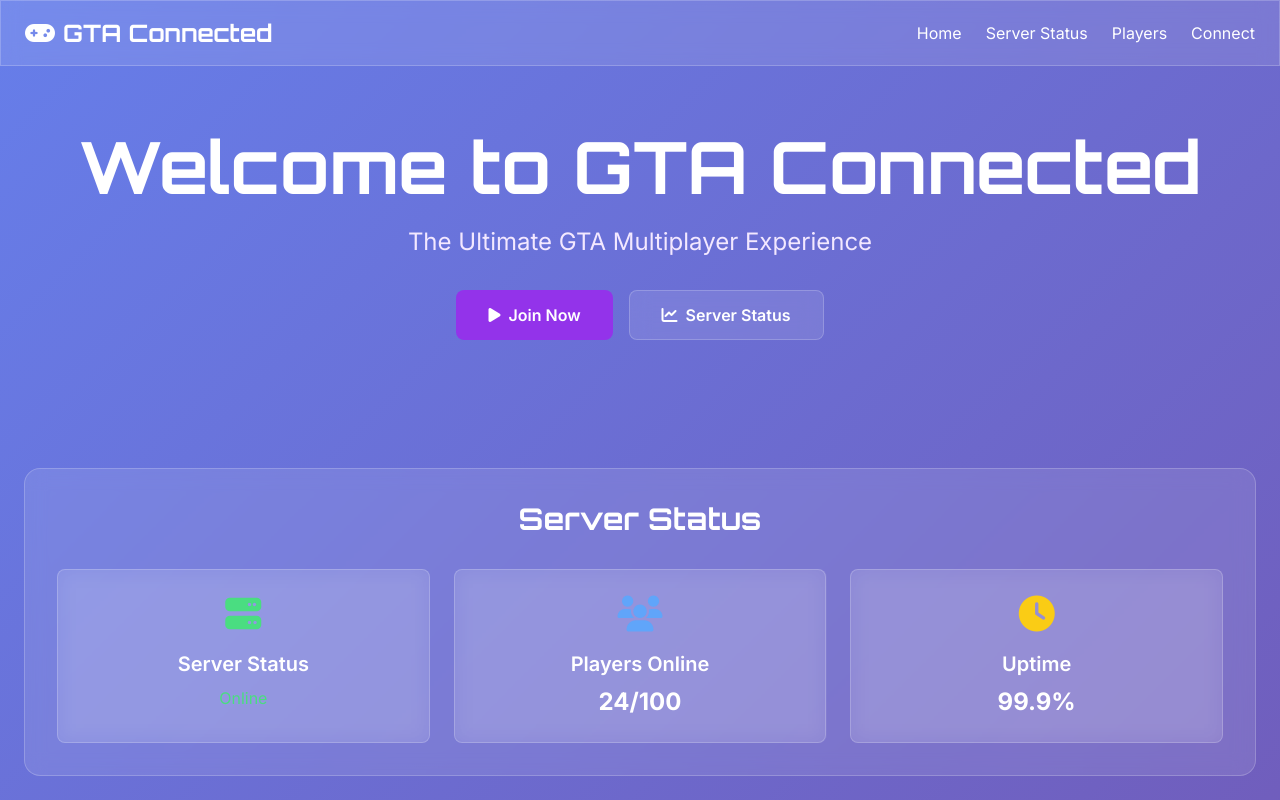
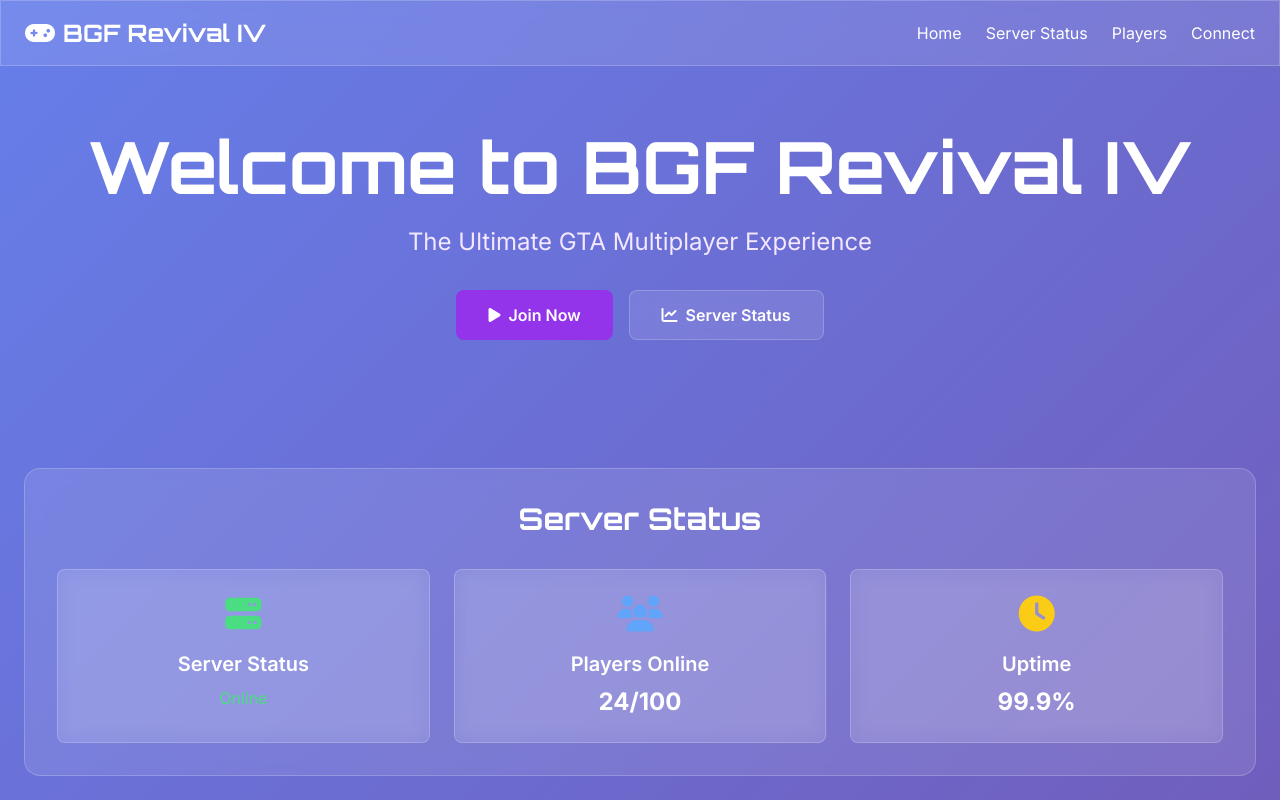
Before and after one commit to GabuGustav/GTA-Connected-BGF-Revival-IV-, a plain HTML site: page index.html in a window 1280 px wide. Shown: the top 800 px of the page. Drawn offline with nearby package versions, Linux system fonts and the light colour scheme.

Commit message:
3rd Commit

```diff
--- a/index.html
+++ b/index.html
@@ -3,7 +3,7 @@
 <head>
     <meta charset="UTF-8">
     <meta name="viewport" content="width=device-width, initial-scale=1.0">
-    <title>GTA Connected Server</title>
+    <title>BGF Revival IV</title>
     <script src="https://cdn.tailwindcss.com"></script>
     <link rel="stylesheet" href="https://cdnjs.cloudflare.com/ajax/libs/font-awesome/6.4.0/css/all.min.css">
     <style>
@@ -53,7 +53,7 @@
             <div class="flex items-center justify-between">
                 <div class="flex items-center space-x-2">
                     <i class="fas fa-gamepad text-2xl"></i>
-                    <h1 class="gaming-font text-2xl font-bold">GTA Connected</h1>
+                    <h1 class="gaming-font text-2xl font-bold">BGF Revival IV</h1>
                 </div>
                 <div class="hidden md:flex space-x-6">
                     <a href="#home" class="hover:text-purple-200 transition">Home</a>
@@ -72,7 +72,7 @@
     <section id="home" class="container mx-auto px-6 py-16">
         <div class="text-center">
             <h1 class="gaming-font text-5xl md:text-7xl font-bold mb-6">
-                Welcome to GTA Connected
+                Welcome to BGF Revival IV
             </h1>
             <p class="text-xl md:text-2xl mb-8 text-purple-100">
                 The Ultimate GTA Multiplayer Experience
@@ -217,7 +217,7 @@
                         <i class="fab fa-youtube text-2xl"></i>
                     </a>
                 </div>
-                <p>&copy; 2024 GTA Connected Server. All rights reserved.</p>
+                <p>&copy; 2024 BGF Revival IV. All rights reserved.</p>
             </div>
         </div>
     </footer>
```
Also changed, not shown: README.md.
